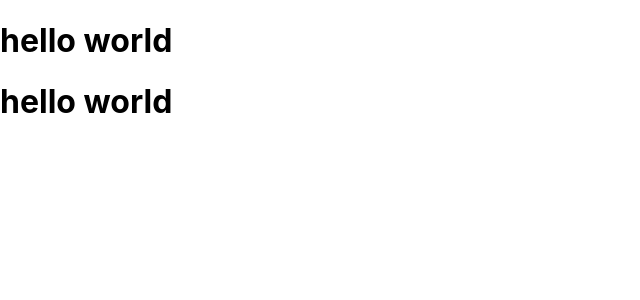
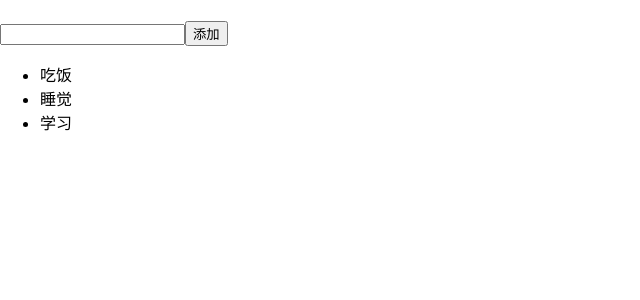
Before and after one commit to XiaoLiz/react-todo, a React (Vite) app: page / in a window 1280 px wide. Shown: the top 300 px of the page, without its empty margins (0-640 px from the left). Built offline with nearby package versions, Linux system fonts and the light colour scheme.

Commit message:
feat:react jsx todo list

```diff
--- a/src/App.tsx
+++ b/src/App.tsx
@@ -1,15 +1,39 @@
 import React, { useState } from 'react'
 
+
+
+// const App = function() {
+// 	let [ text, setText ] = useState('hello world');
+
+// 	function handleUpText() {
+// 		setText('hello react')
+// 	}
+
+// 	return <div>
+// 		<h1 onClick={() => setText('hello react')}>{ text }</h1>
+// 		<h1 onClick={ handleUpText }>{ text }</h1>
+// 	</div>
+// }
+
+
 const App = function() {
-	let [ text, setText ] = useState('hello world');
+	let [ val, setVal ] = useState('');
+	let [ todos, setTodos ] = useState(['吃饭', '睡觉', '学习'])
 
-	function handleUpText() {
-		setText('hello react')
+	function handleAdd() {
+		setTodos([...todos, val])
+		setVal('')
 	}
 
 	return <div>
-		<h1 onClick={() => setText('hello react')}>{ text }</h1>
-		<h1 onClick={ handleUpText }>{ text }</h1>
+		<h1 >{ val }</h1>
+		<input type="text" value={val} onChange={(e) => setVal(e.target.value)} />
+		<button onClick={ handleAdd }>添加</button>
+		<ul>
+			{
+				todos.map(item => <li>{item}</li>)
+			}
+		</ul>
 	</div>
 }
 
```
